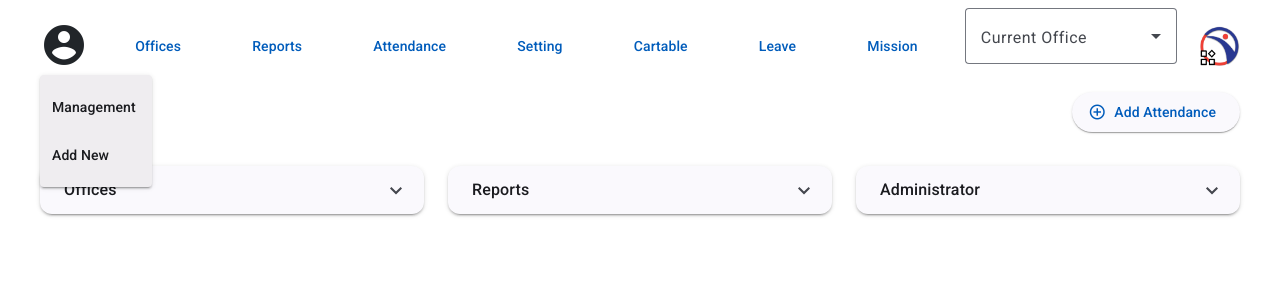
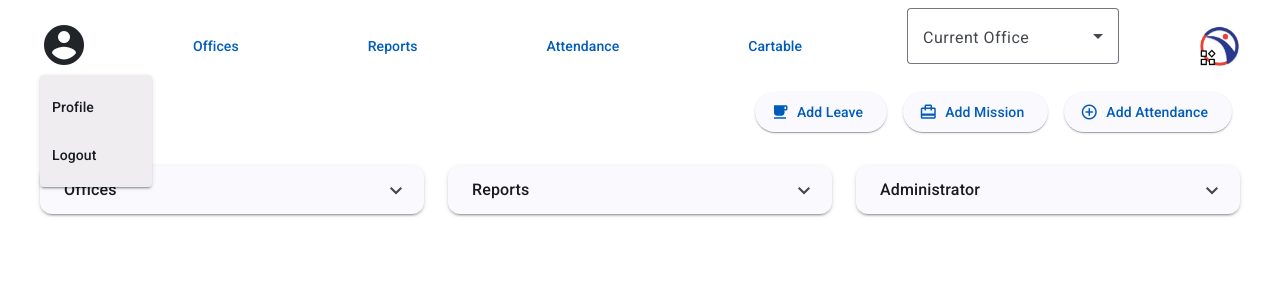
Before and after one commit to GrandAmir72/en-punch-card, an Angular app in the folder en-puch-card-app/: page /dashboard in a window 1280 px wide. Both pictures are taken after a click on the element "account_circle". Shown: the top 300 px of the page. Built offline with nearby package versions, Linux system fonts and the light colour scheme.

Commit message:
add cartabel base UI

```diff
--- /dev/null
+++ b/en-puch-card-app/src/app/components/Dashboard/Cartable/cartable/cartable.component.html
@@ -0,0 +1,9 @@
+<div class="row">
+    <div class="col-12">
+        <mat-tab-group>
+            <mat-tab label="First"> Content 1 </mat-tab>
+            <mat-tab label="Second"> Content 2 </mat-tab>
+            <mat-tab label="Third"> Content 3 </mat-tab>
+          </mat-tab-group>
+    </div>
+</div>
--- a/en-puch-card-app/src/app/components/Dashboard/dashboard-module/dashboard-module-routing.module.ts
+++ b/en-puch-card-app/src/app/components/Dashboard/dashboard-module/dashboard-module-routing.module.ts
@@ -31,6 +31,13 @@ const routes: Routes = [
             (m) => m.ReportModuleModule
           ),
       },
+      {
+        path: 'cartable',
+        loadChildren: () =>
+          import('../Cartable/cartable-module/cartable.module').then(
+            (m) => m.CartableModule
+          ),
+      },
     ],
   },
 ];
--- a/en-puch-card-app/src/app/components/Dashboard/dashboard-module/dashboard-module.module.ts
+++ b/en-puch-card-app/src/app/components/Dashboard/dashboard-module/dashboard-module.module.ts
@@ -12,6 +12,7 @@ import { SharedModuleModule } from '../../Shared/shared-module/shared-module.mod
 import { OfficesModuleModule } from '../Offices/offices-module/offices-module.module';
 import { AttendanceModuleModule } from '../Attendance/attendance-module/attendance-module.module';
 import { ReportModuleModule } from '../Reports/report-module/report-module.module';
+import { CartableModule } from '../Cartable/cartable-module/cartable.module';
 
 @NgModule({
   declarations: [DashboardComponent, MainDashboardComponent, NavbarComponent],
@@ -25,6 +26,7 @@ import { ReportModuleModule } from '../Reports/report-module/report-module.modul
     SharedModuleModule,
     AttendanceModuleModule,
     ReportModuleModule,
+    CartableModule,
     OfficesModuleModule
   ],
 })
--- a/en-puch-card-app/src/app/components/Dashboard/widget-dashboard/main-dashboard.component.html
+++ b/en-puch-card-app/src/app/components/Dashboard/widget-dashboard/main-dashboard.component.html
@@ -4,9 +4,17 @@
             <h2>Main </h2>
         </div>
         <div class="col-8">
-            <button class="float-end" mat-raised-button>
+            <button class="float-end mx-2" mat-raised-button [routerLink]="['/dashboard/attendance/setAttendance'] ">
                 <mat-icon>add_circle_outline</mat-icon>
                 Add Attendance
+            </button>
+            <button class="float-end mx-2" mat-raised-button [routerLink]="['/dashboard/attendance/setAttendance'] ">
+                <mat-icon>card_travel</mat-icon>
+                Add Mission
+            </button>
+            <button class="float-end mx-2" mat-raised-button [routerLink]="['/dashboard/attendance/setAttendance'] ">
+                <mat-icon>free_breakfast</mat-icon>
+                Add Leave
             </button>
         </div>
     </div>
--- a/en-puch-card-app/src/app/components/Navbar/navbar/navbar.component.html
+++ b/en-puch-card-app/src/app/components/Navbar/navbar/navbar.component.html
@@ -7,8 +7,8 @@
         <mat-icon class="w-auto h-auto display-5 pointer-cursor-header"
             [matMenuTriggerFor]="profile">account_circle</mat-icon>
         <mat-menu #profile="matMenu">
-            <button mat-menu-item>Management</button>
-            <button mat-menu-item>Add New</button>
+            <button mat-menu-item>Profile</button>
+            <button mat-menu-item>Logout</button>
         </mat-menu>
         <div class="set-alternative-justify collapse navbar-collapse" id="navbarSupportedContent">
             <button class="border-0" mat-stroked-button [routerLink]="['/dashboard/offices/all']"
@@ -17,26 +17,23 @@
                 [routerLinkActiveOptions]="{ exact: true }">Reports</button>
             <button class="border-0" mat-stroked-button [routerLink]="['/dashboard/attendance/setAttendance']"
                 routerLinkActive="active-button" [routerLinkActiveOptions]="{ exact: true }">Attendance</button>
-            <button class="border-0" mat-stroked-button routerLinkActive="active-button"
-                [routerLinkActiveOptions]="{ exact: true }">Setting</button>
-            <button class="border-0" mat-stroked-button routerLinkActive="active-button"
+            <button class="border-0" mat-stroked-button [routerLink]="['/dashboard/cartable/all']" routerLinkActive="active-button"
                 [routerLinkActiveOptions]="{ exact: true }">Cartable</button>
-            <button class="border-0" mat-stroked-button routerLinkActive="active-button"
+            <!-- <button class="border-0" mat-stroked-button routerLinkActive="active-button"
                 [routerLinkActiveOptions]="{ exact: true }">Leave</button>
             <button class="border-0" mat-stroked-button routerLinkActive="active-button"
-                [routerLinkActiveOptions]="{ exact: true }">Mission</button>
+                [routerLinkActiveOptions]="{ exact: true }">Mission</button> -->
             <mat-form-field appearance="outline">
                 <mat-label>Current Office</mat-label>
                 <mat-select>
                     <mat-option [value]="'main'">Main</mat-option>
                 </mat-select>
             </mat-form-field>
+            <!-- <button  class="border-0" mat-stroked-button>
+                <mat-icon>notifications</mat-icon>
+            </button> -->
         </div>
         <img class="pointer-cursor-header" src="assets\img\punch-card-logo.png" alt="punch-super-widget" srcset=""
-            height="40" width="40" [matMenuTriggerFor]="superWidget">
-        <mat-menu #superWidget="matMenu">
-            <button mat-menu-item>Management</button>
-            <button mat-menu-item>Add New</button>
-        </mat-menu>
+            height="40" width="40" [routerLink]="['/dashboard']">
     </div>
 </nav>
```
Also changed, not shown: en-puch-card-app/src/app/components/Dashboard/Cartable/cartable-module/cartable-routing.module.ts (added, +13 -0 lines), en-puch-card-app/src/app/components/Dashboard/Cartable/cartable-module/cartable.module.ts (added, +19 -0 lines), en-puch-card-app/src/app/components/Dashboard/Cartable/cartable/cartable.component.ts (added, +10 -0 lines), en-puch-card-app/src/app/components/Dashboard/Cartable/cartable/cartable.component.css (added), 1 other file (tests, documents, lock files or other folders).
